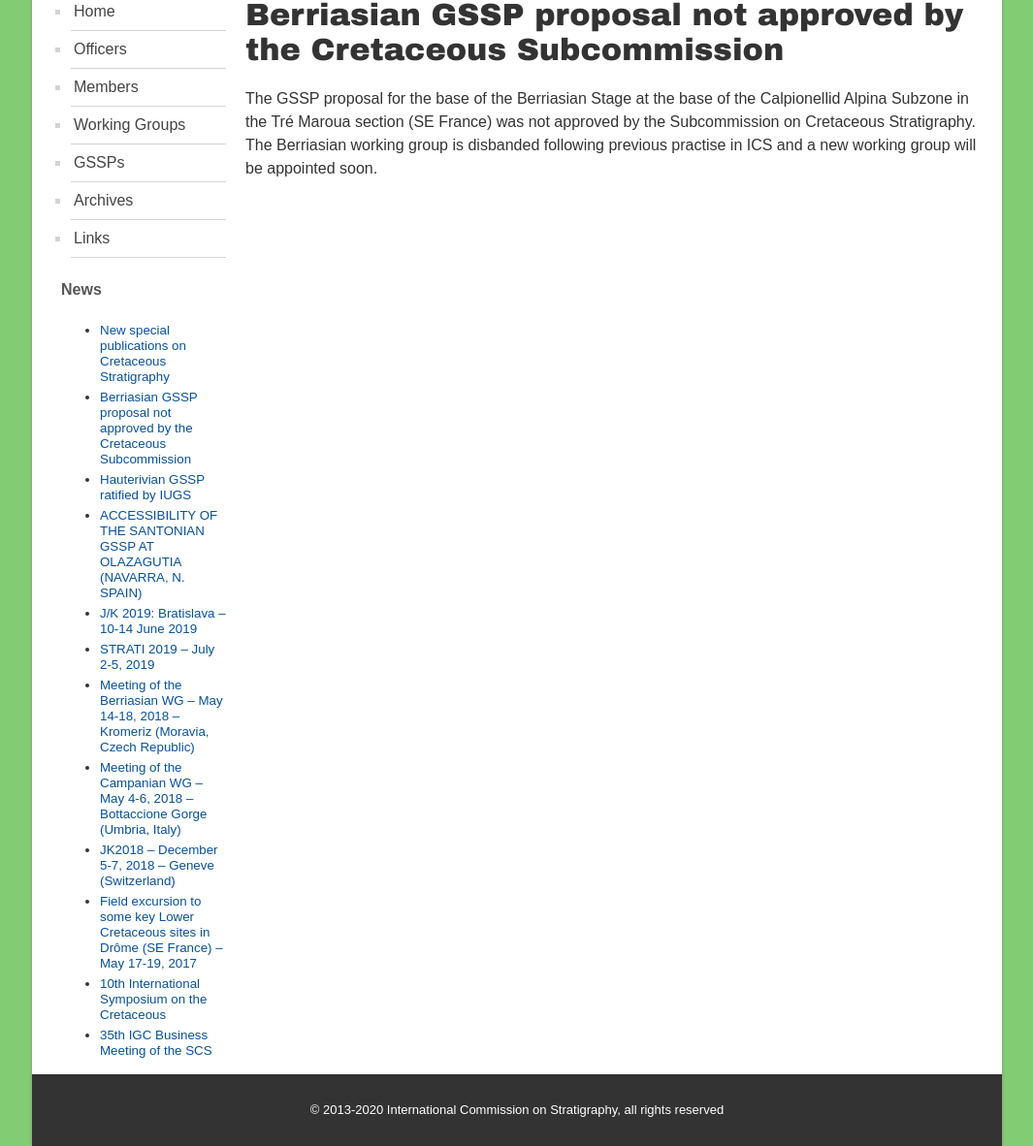
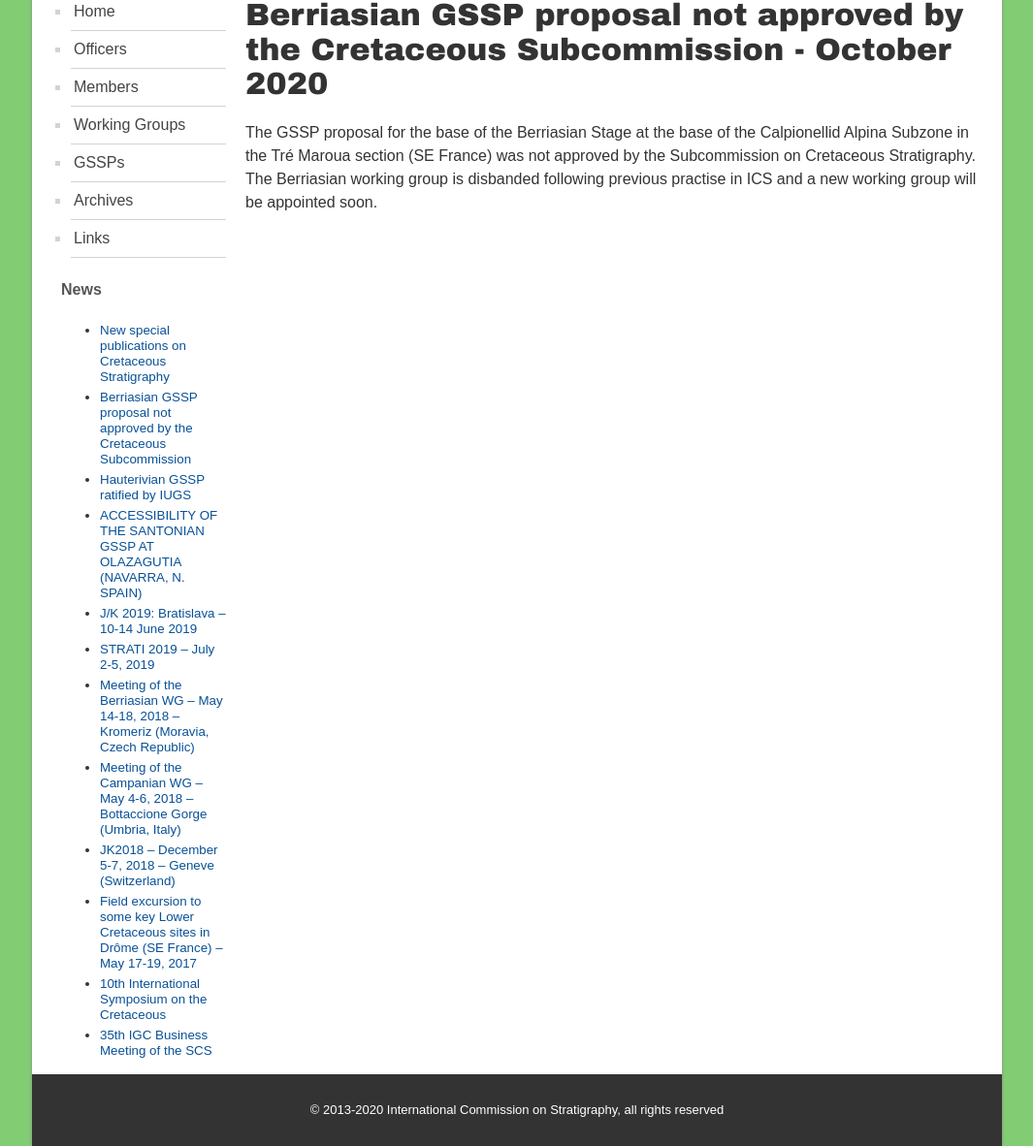
Before and after one commit to i-c-stratigraphy/subcommission-cretaceous, a Jekyll site: the page built from pages/news/berriasian-gssp.md, in a window 1280 px wide. Shown: the part 427-1609 px from the top of the page at 97% size, without its empty margins (107-1172 px from the left). Built offline with Jekyll 4.4.1, drawn with Linux system fonts in a browser that asks for light colours.

Commit message:
Update berriasian-gssp.md

```diff
--- a/pages/news/berriasian-gssp.md
+++ b/pages/news/berriasian-gssp.md
@@ -3,6 +3,6 @@ layout: page
 title: "Berriasian GSSP proposal not approved by the Cretaceous Subcommission"
 permalink: /news/berriasian-gssp
 ---
-# Berriasian GSSP proposal not approved by the Cretaceous Subcommission
+# Berriasian GSSP proposal not approved by the Cretaceous Subcommission - October 2020
 
 The GSSP proposal for the base of the Berriasian Stage at the base of the Calpionellid Alpina Subzone in the Tré Maroua section (SE France) was not approved by the Subcommission on Cretaceous Stratigraphy. The Berriasian working group is disbanded following previous practise in ICS and a new working group will be appointed soon.
```
